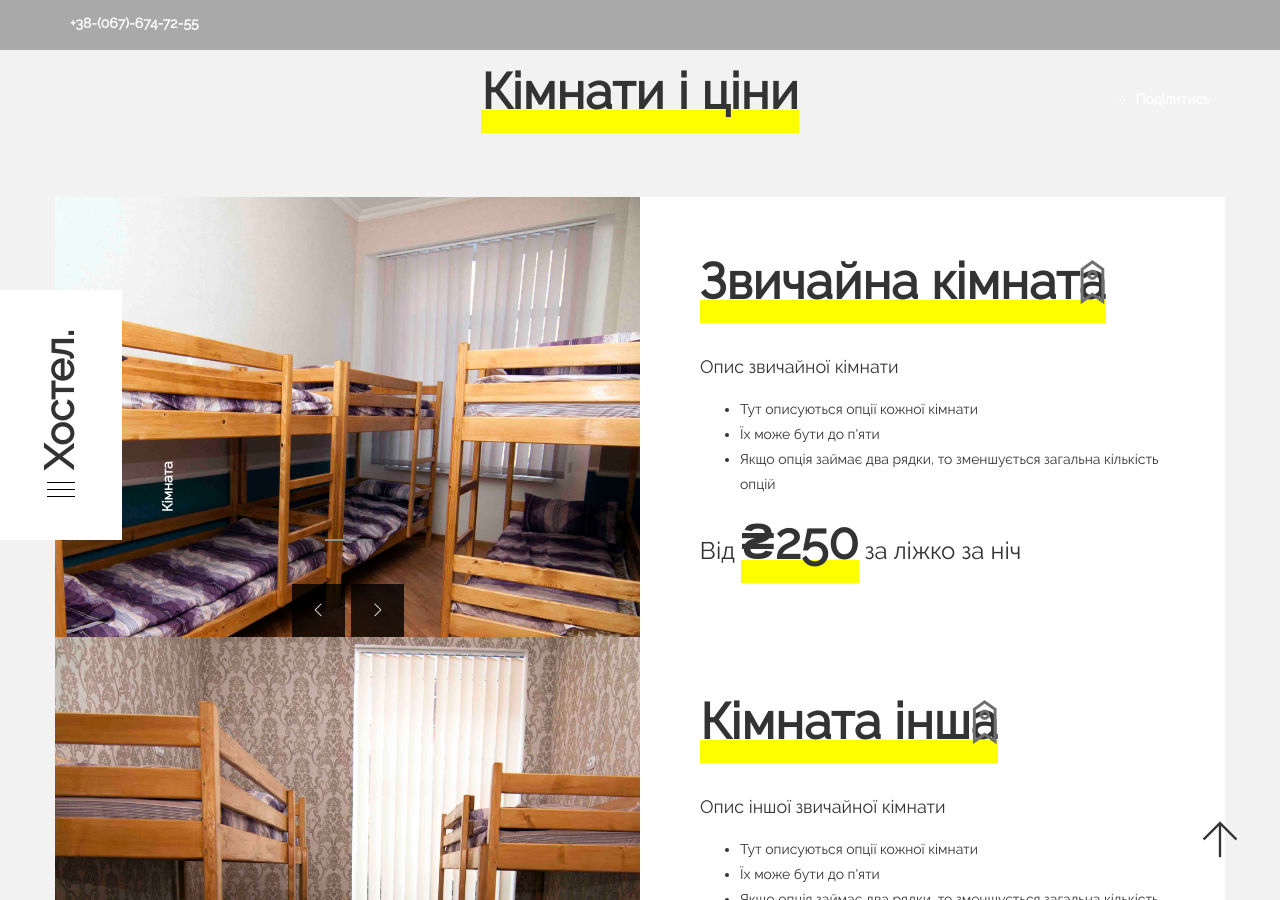
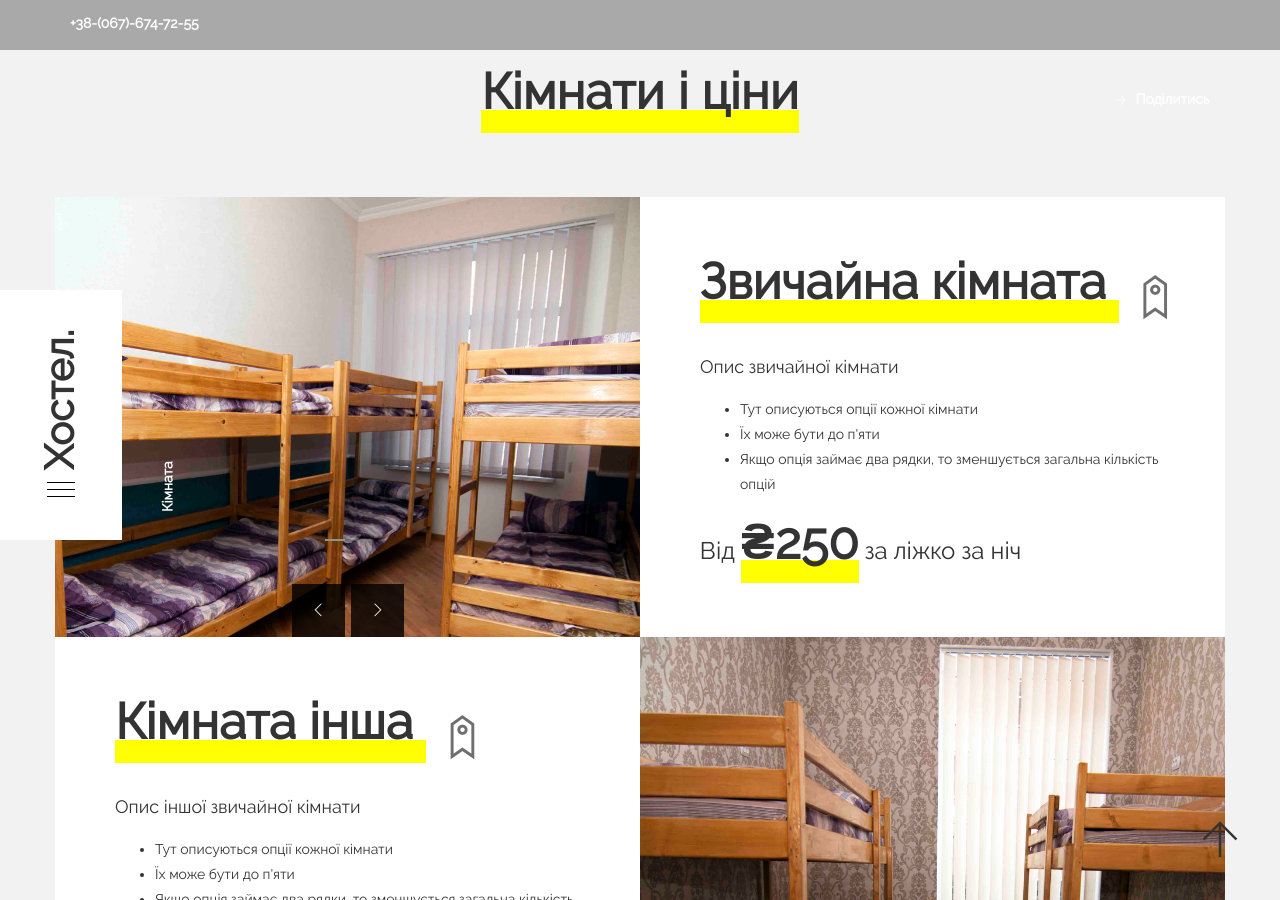
Before and after one commit to greenhostel/greenhostel.github.io, a Jekyll site: the page built from index.html, in a window 1280 px wide and 900 px high, scrolled down 1868 px. Built offline with Jekyll 4.4.1, drawn with Linux system fonts in a browser that asks for light colours.

Commit message:
add rooms

```diff
--- a/_includes/rooms.html
+++ b/_includes/rooms.html
@@ -7,7 +7,7 @@
 
             <!-- item -->
             {% for room in site.data.rooms.list %}
-            <div class="col-md-6" >
+            <div class="col-md-6 {% cycle '', 'col-md-push-6' %}" >
                 <div class="reg_single_carousel reg_rooms_carousel reg_wht_txt">
                     {% for image in room.images %}
                     <div class="reg_room_block reg_image_bck" data-image="/images/rooms/{{image.url}}">
@@ -17,11 +17,11 @@
                     {% endfor %}
                 </div>
             </div>
-            <div class="col-md-6 reg_image_bck" data-color="#fff">
+            <div class="col-md-6 reg_image_bck {% cycle '', 'col-md-pull-6' %}" data-color="#fff">
                 <div class="reg_simple_block text-left">
                     <h2>{{room.title}}
-                        <a href="#reg_page" class="reg_go" style="position: absolute; top:0; right: 0; margin-right: 50px">
-                            <i class="ti ti-tag" style="top:0"></i><b>Резерв.</b>
+                        <a href="#reg_page" class="reg_go">
+                            <i class="ti ti-tag"></i><b>Резерв.</b>
                         </a>
                     </h2>
                     <h4>{{room.description}}</h4>
```
